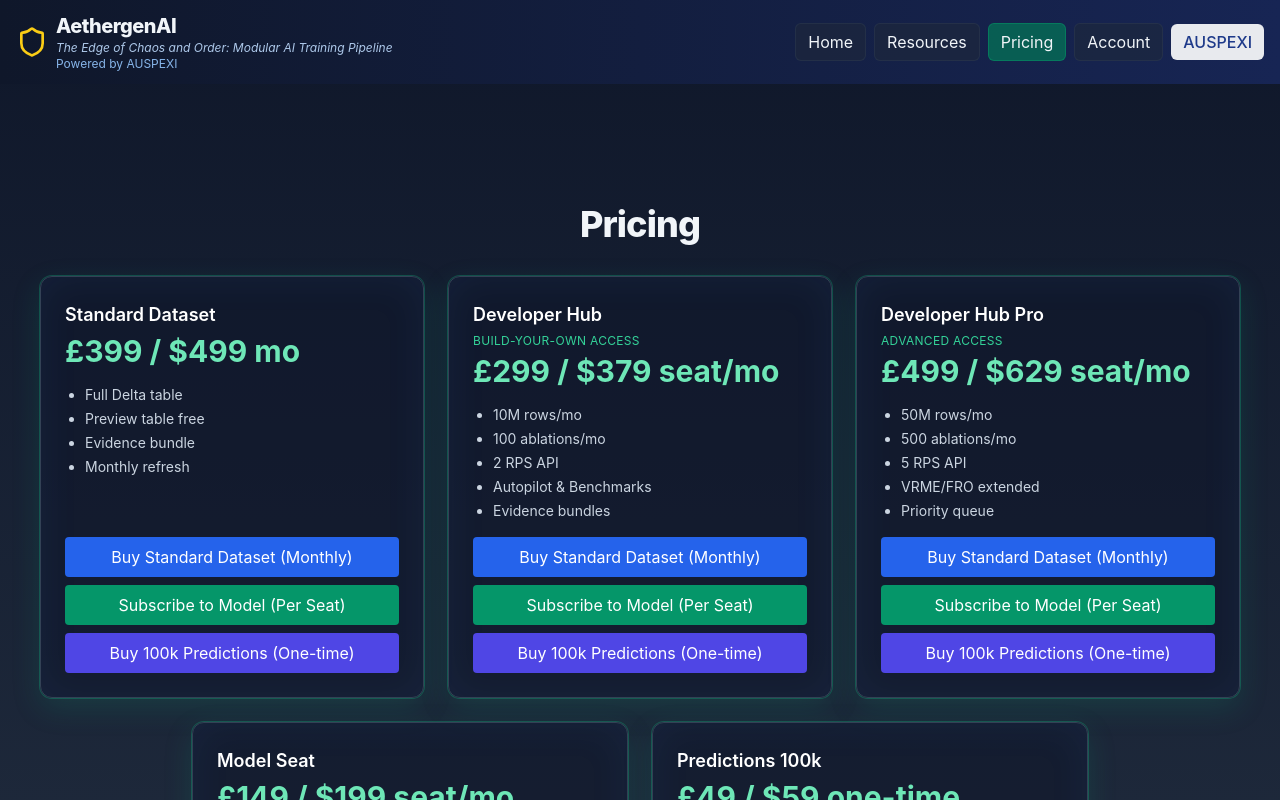
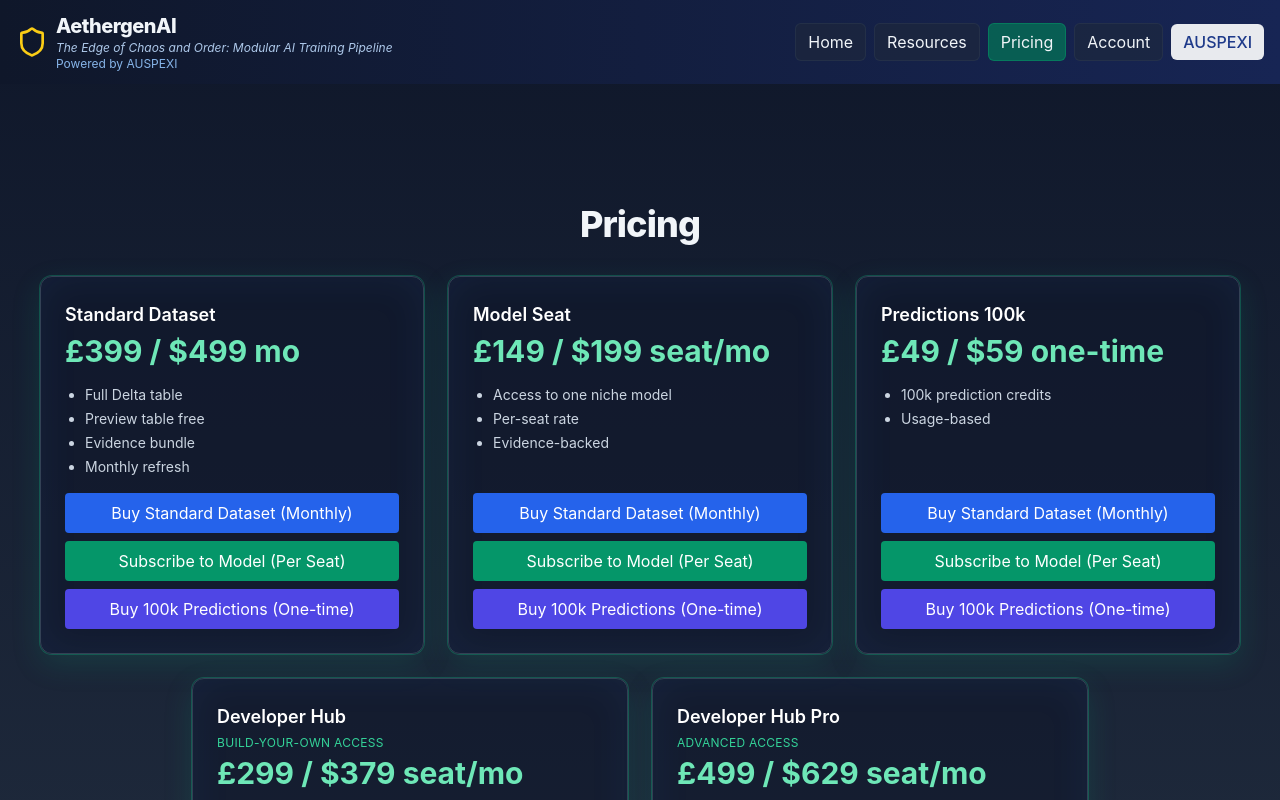
Before and after one commit to AUSPEXI/aethergenai, a React (Vite) app: page / in a window 1280 px wide. Both pictures are taken after a click on the button "Pricing". Shown: the top 800 px of the page. Built offline with nearby package versions, Linux system fonts and the light colour scheme; no server answers.

Commit message:
pricingpage,landingpage, layout

```diff
--- a/src/components/Layout/Layout.tsx
+++ b/src/components/Layout/Layout.tsx
@@ -13,9 +13,7 @@ const Layout: React.FC<LayoutProps> = ({ children }) => {
       style={{ margin: 0, padding: 0 }}
     >
       <Header />
-      <main
-        className="flex-grow container mx-auto px-4 py-8"
-      >
+      <main className="flex-grow px-4 py-8">
         {children}
       </main>
       <Footer />
--- a/src/components/Marketing/LandingPage.tsx
+++ b/src/components/Marketing/LandingPage.tsx
@@ -11,7 +11,7 @@ const CTAButton: React.FC<{ label: string; tab: 'pricing' | 'resources' }>=({ la
 
 const LandingPage: React.FC = () => {
   return (
-    <div className="bg-gradient-to-b from-slate-950 via-slate-900 to-slate-950 text-white">
+    <div className="text-white">
       <section className="max-w-7xl mx-auto px-6 py-16 text-center">
         <div className="inline-block rounded-2xl px-4 py-1 text-sm bg-emerald-900/30 text-emerald-300 mb-4 neon-ring">Evidence‑led. Privacy‑preserving. Databricks‑ready.</div>
         <h1 className="text-4xl md:text-6xl font-extrabold tracking-tight mb-4">
--- a/src/components/Marketing/PricingPage.tsx
+++ b/src/components/Marketing/PricingPage.tsx
@@ -22,7 +22,7 @@ const PricingPage: React.FC = () => {
   return (
     <div className="max-w-7xl mx-auto p-6 text-slate-100" id="pricing">
       <h2 className="text-4xl font-extrabold tracking-tight mb-8 text-center text-slate-100">Pricing</h2>
-      {/* Top row of three aligned cards */}
+      {/* Top row of three aligned cards (Datasets/Seats/Credits) */}
       <div className="grid grid-cols-1 md:grid-cols-3 gap-6 items-stretch">
         <Card
           title="Standard Dataset"
@@ -31,6 +31,23 @@ const PricingPage: React.FC = () => {
           cta={<BuyButtons datasetStandardPriceId={import.meta.env.VITE_PRICE_DATASET_STANDARD as any} />}
           theme="dark"
         />
+        <Card
+          title="Model Seat"
+          price="£149 / $199 seat/mo"
+          features={["Access to one niche model", "Per-seat rate", "Evidence-backed" ]}
+          cta={<BuyButtons modelSeatPriceId={import.meta.env.VITE_PRICE_MODEL_SEAT as any} />}
+          theme="dark"
+        />
+        <Card
+          title="Predictions 100k"
+          price="£49 / $59 one-time"
+          features={["100k prediction credits", "Usage-based"]}
+          cta={<BuyButtons prediction100kPriceId={import.meta.env.VITE_PRICE_PRED_100K as any} />}
+          theme="dark"
+        />
+      </div>
+      {/* Row of two centered under the three (Elevated tiers) */}
+      <div className="grid grid-cols-1 md:grid-cols-2 gap-6 items-stretch md:max-w-4xl mx-auto mt-6">
         <Card
           title="Developer Hub"
           price="£299 / $379 seat/mo"
@@ -46,23 +63,7 @@ const PricingPage: React.FC = () => {
           tagline="Advanced access"
           features={["50M rows/mo", "500 ablations/mo", "5 RPS API", "VRME/FRO extended", "Priority queue"]}
           cta={<BuyButtons modelSeatPriceId={import.meta.env.VITE_PRICE_DEVHUB_PRO as any} />}
-          theme="dark"
-        />
-      </div>
-      {/* Row of two centered under the three */}
-      <div className="grid grid-cols-1 md:grid-cols-2 gap-6 items-stretch md:max-w-4xl mx-auto mt-6">
-        <Card
-          title="Model Seat"
-          price="£149 / $199 seat/mo"
-          features={["Access to one niche model", "Per-seat rate", "Evidence-backed" ]}
-          cta={<BuyButtons modelSeatPriceId={import.meta.env.VITE_PRICE_MODEL_SEAT as any} />}
-          theme="dark"
-        />
-        <Card
-          title="Predictions 100k"
-          price="£49 / $59 one-time"
-          features={["100k prediction credits", "Usage-based"]}
-          cta={<BuyButtons prediction100kPriceId={import.meta.env.VITE_PRICE_PRED_100K as any} />}
+          highlight
           theme="dark"
         />
       </div>
```
